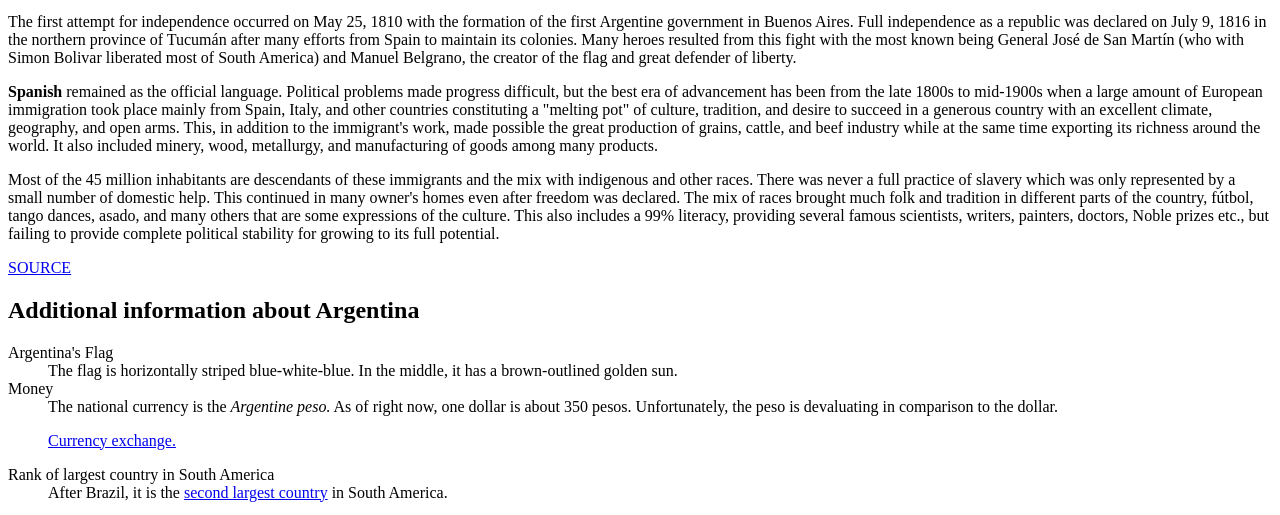
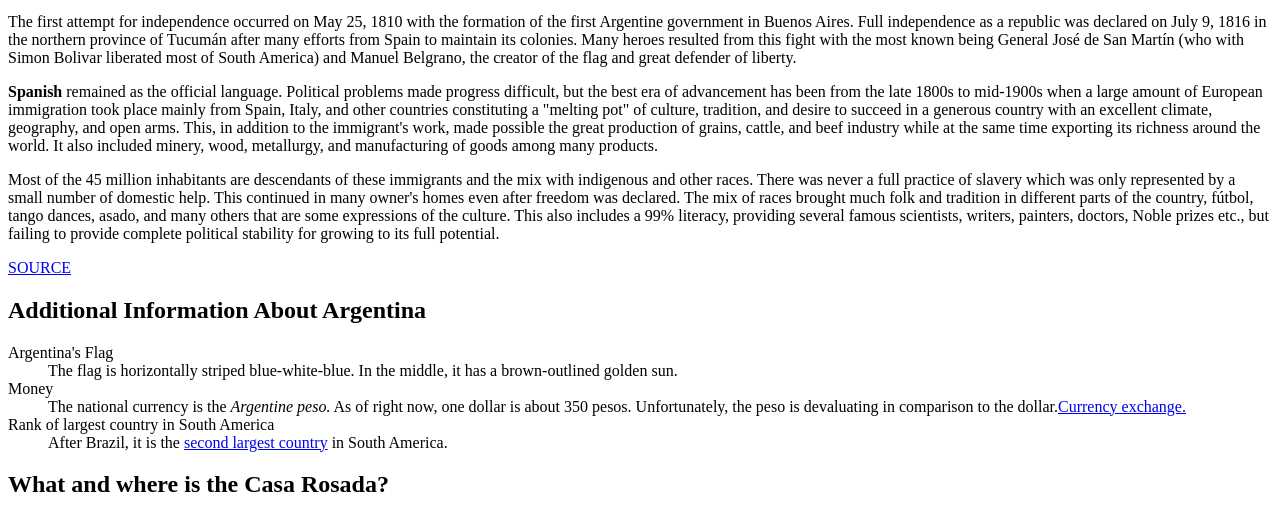
Before and after one commit to agechegaray/dwdd1600, a plain HTML site: page 03hand-coding/index.html in a window 1280 px wide. Shown: the part 269-784 px from the top of the page. Drawn offline with Linux system fonts and the light colour scheme.

Commit message:
Made changes

```diff
--- a/03hand-coding/index.html
+++ b/03hand-coding/index.html
@@ -67,7 +67,7 @@
                 <p><a href="https://kids.nationalgeographic.com/geography/countries/article/argentina"
                     target="_blank" rel="noopener">SOURCE</a>
                 </p>
-            <h2>Additional information about Argentina</h2>
+            <h2>Additional Information About Argentina</h2>
                 <dl>
                     <dt>Argentina's Flag</dt>
                     <dd>The flag is horizontally striped blue-white-blue. In the middle, it has a
@@ -76,7 +76,7 @@
                     <dt>Money</dt>
                     <dd>The national currency is the <em>Argentine peso.</em> As of right now, one
                         dollar is about 350 pesos. Unfortunately, the peso is devaluating in comparison
-                        to the dollar.<p><a href="https://turismo.buenosaires.gob.ar/en/article/money" target="_blank" rel="noopener">Currency exchange.</a></p>
+                        to the dollar.<a href="https://turismo.buenosaires.gob.ar/en/article/money" target="_blank" rel="noopener">Currency exchange.</a>
                     </dd>
                     <dt>Rank of largest country in South America</dt>
                     <dd>After Brazil, it is the <a href="geography.html#country">second largest country</a>
```
